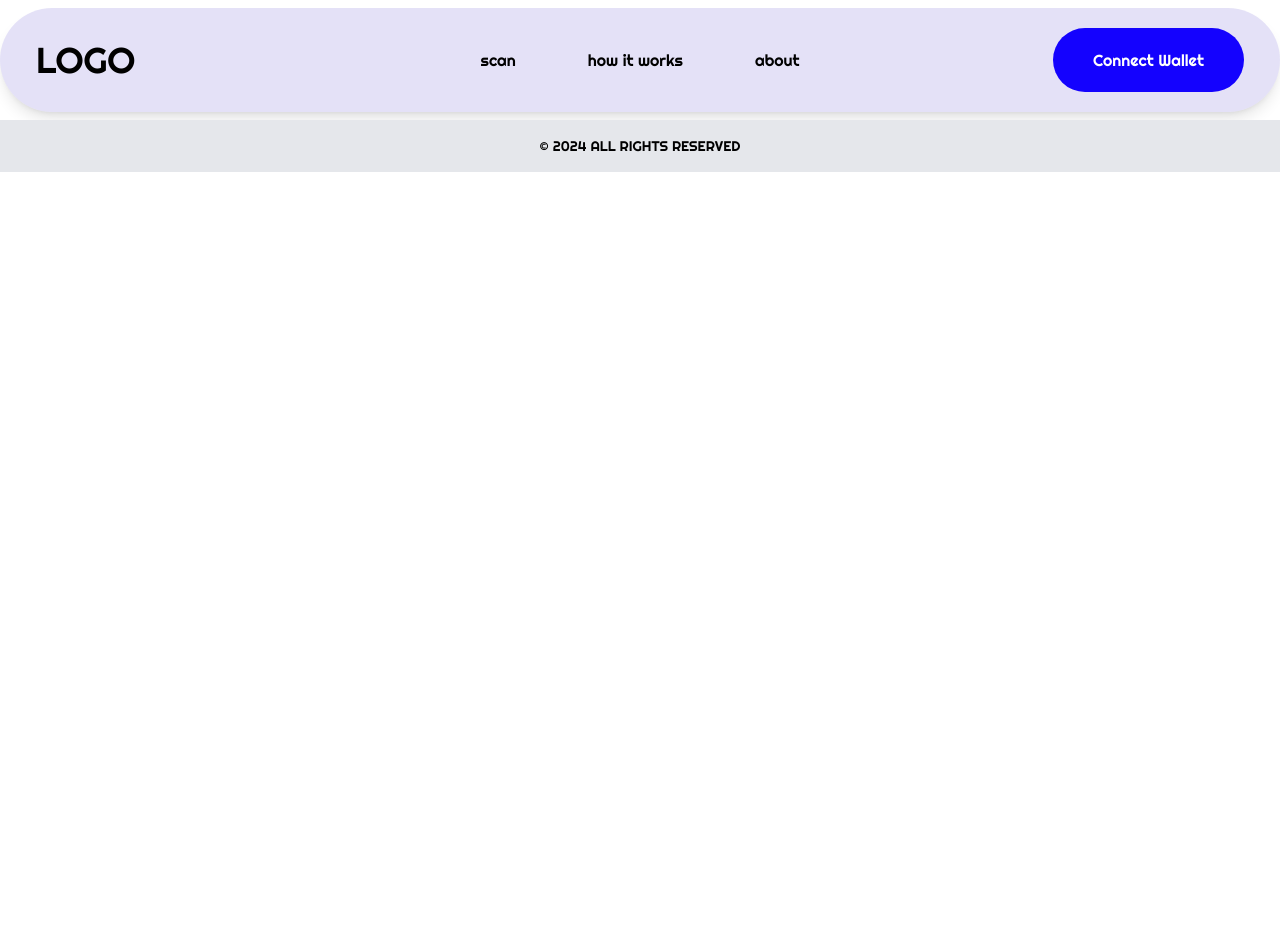
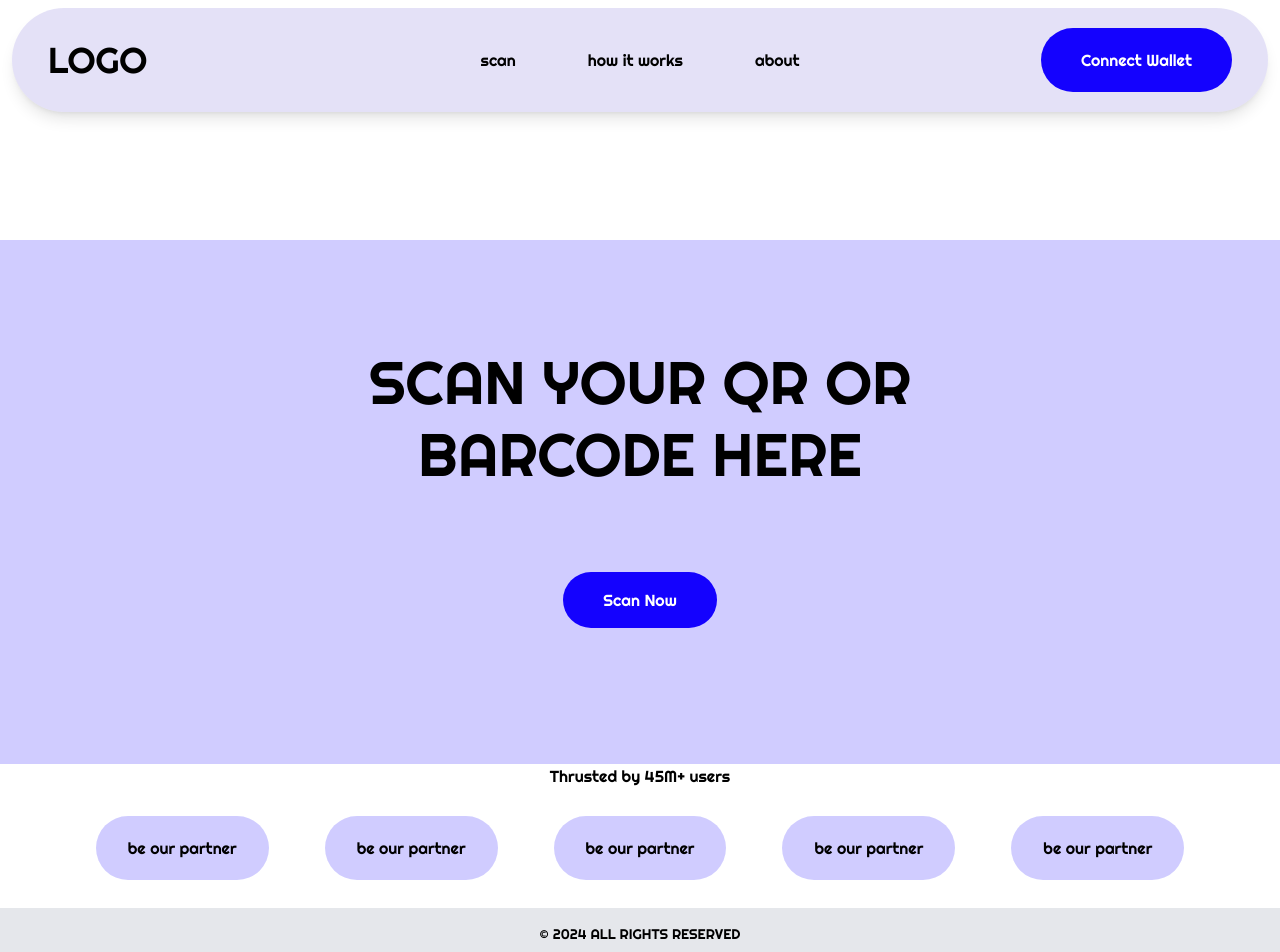
Before and after one commit to Isallkun/VeriMerch, a Next.js app: page / in a window 1280 px wide. Shown: the top 952 px of the page. Before the commit the page ends 800 px from the top, so only its background shows below. Built offline with nearby package versions, Linux system fonts and the light colour scheme.

Commit message:
Updating Components: Hero

```diff
--- a/app/page.jsx
+++ b/app/page.jsx
@@ -1,5 +1,6 @@
 // app/page.js
 import Navbar from '../components/Navbar';
+import Hero from '../components/Hero';
 import How from '../components/How';
 import About from '../components/About';
 
@@ -7,6 +8,7 @@ export default function HomePage() {
   return (
     <main>
       <Navbar />
+      <Hero />
       {/* <How />
       <About /> */}
     </main>
--- a/components/Hero.jsx
+++ b/components/Hero.jsx
@@ -1,8 +1,45 @@
-// export default function Hero() {
-//     return (
-//       <section className="flex flex-col items-center justify-center text-center py-20">
-//         <h1 className="text-3xl font-bold mb-4">SCAN YOUR QR OR BARCODE HERE</h1>
-//         <button className="px-6 py-2 bg-blue-600 text-white rounded">Scan Now</button>
-//       </section>
-//     );
-//   }
+import Image from 'next/image';
+import Link from 'next/link';
+
+
+export default function Hero() {
+    return (
+
+      <section id="scan">
+        <div className="scan container bg-[rgba(20,2,254,0.2)] h-auto flex flex-col items-center justify-self-center text-center py-20 mt-32">
+          <h1 className="grid text-6xl text-black my-8 gap-y-3">
+            <span>SCAN YOUR QR OR</span>
+            <span>BARCODE HERE</span>
+          </h1>
+            <div className="btn-scan my-14">
+              <Link href="/scan">    {/* button untuk buka cam untuk scan qr or barcode */}
+                <button className="px-10 py-4 bg-[#1402FE] hover:bg-[rgba(20,2,254,0.9)] text-white rounded-full">Scan Now</button>
+              </Link>
+            </div>
+        </div>
+        <div className="partner">
+          <div className="grid">
+            <div className="text flex justify-center items-center text-black">Thrusted by 45M+ users</div>
+              <div className="images flex justify-center space-x-14 my-7">
+                <div className=" partner-image px-8 py-5 text-center text-black rounded-full bg-[rgba(20,2,254,0.2)]">
+                  be our partner
+                </div>
+                <div className="partner-image px-8 py-5 text-center text-black rounded-full bg-[rgba(20,2,254,0.2)]">
+                  be our partner
+                </div>
+                <div className="partner-image px-8 py-5 text-center text-black rounded-full bg-[rgba(20,2,254,0.2)]">
+                  be our partner
+                </div>
+                <div className="partner-image px-8 py-5 text-center text-black rounded-full bg-[rgba(20,2,254,0.2)]">
+                  be our partner
+                </div>
+                <div className="partner-image px-8 py-5 text-center text-black rounded-full bg-[rgba(20,2,254,0.2)]">
+                  be our partner
+                </div>
+              </div>
+            </div>
+        </div>
+      </section>
+
+    );
+  }
--- a/components/Navbar.jsx
+++ b/components/Navbar.jsx
@@ -3,7 +3,7 @@ import Link from 'next/link';
 
 export default function Navbar() {
   return (
-    <nav className="container my-2 mx-auto p-5 bg-[rgba(120,108,212,0.2)] rounded-full shadow-lg">
+    <nav className="my-2 mx-3 p-5 bg-[rgba(120,108,212,0.2)] rounded-full shadow-lg">
       <div className="grid grid-cols-3 gap-4 items-center">
         <div className="logo justify-self-start ms-4 text-4xl text-black">LOGO</div>
         <div className="nav-links">
```
